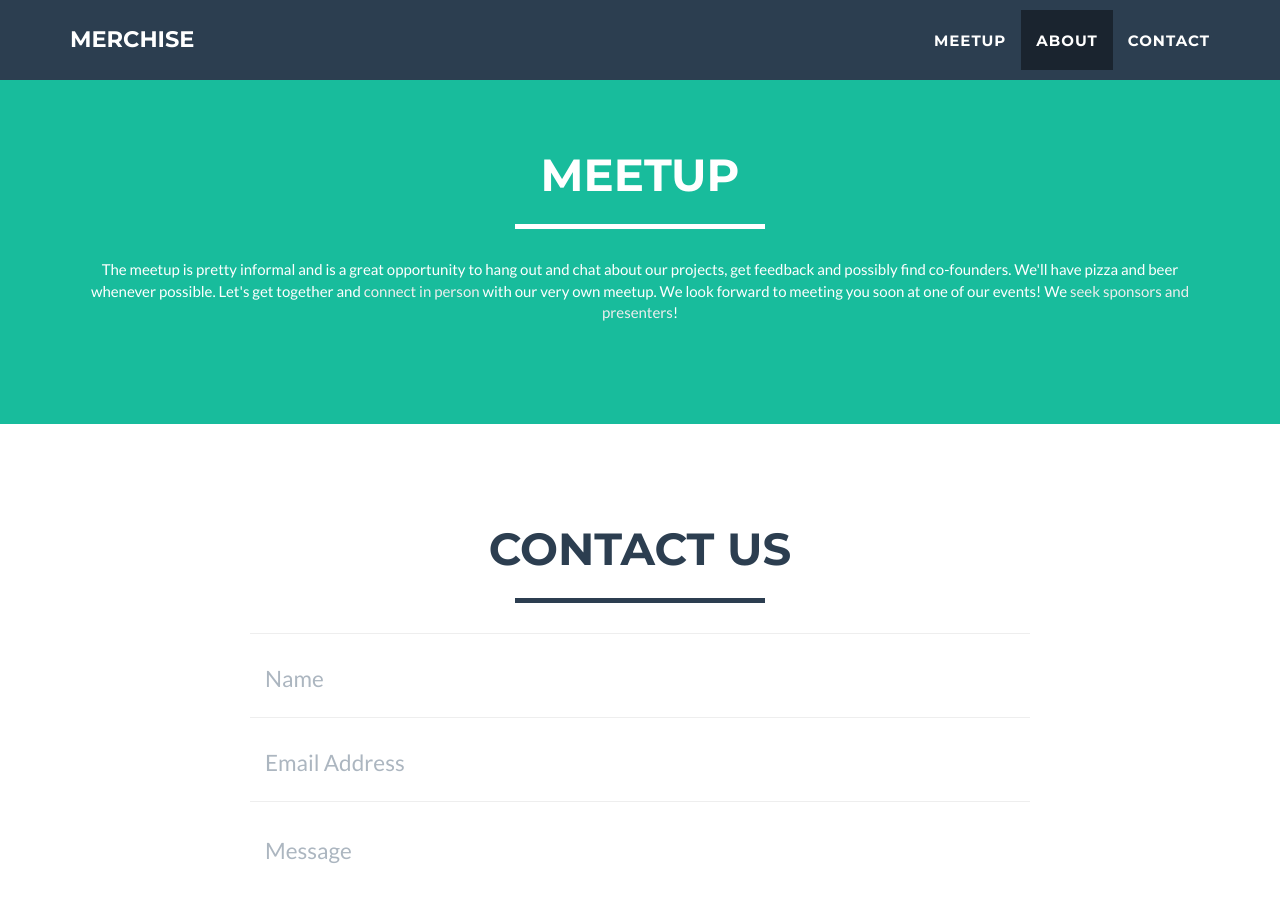
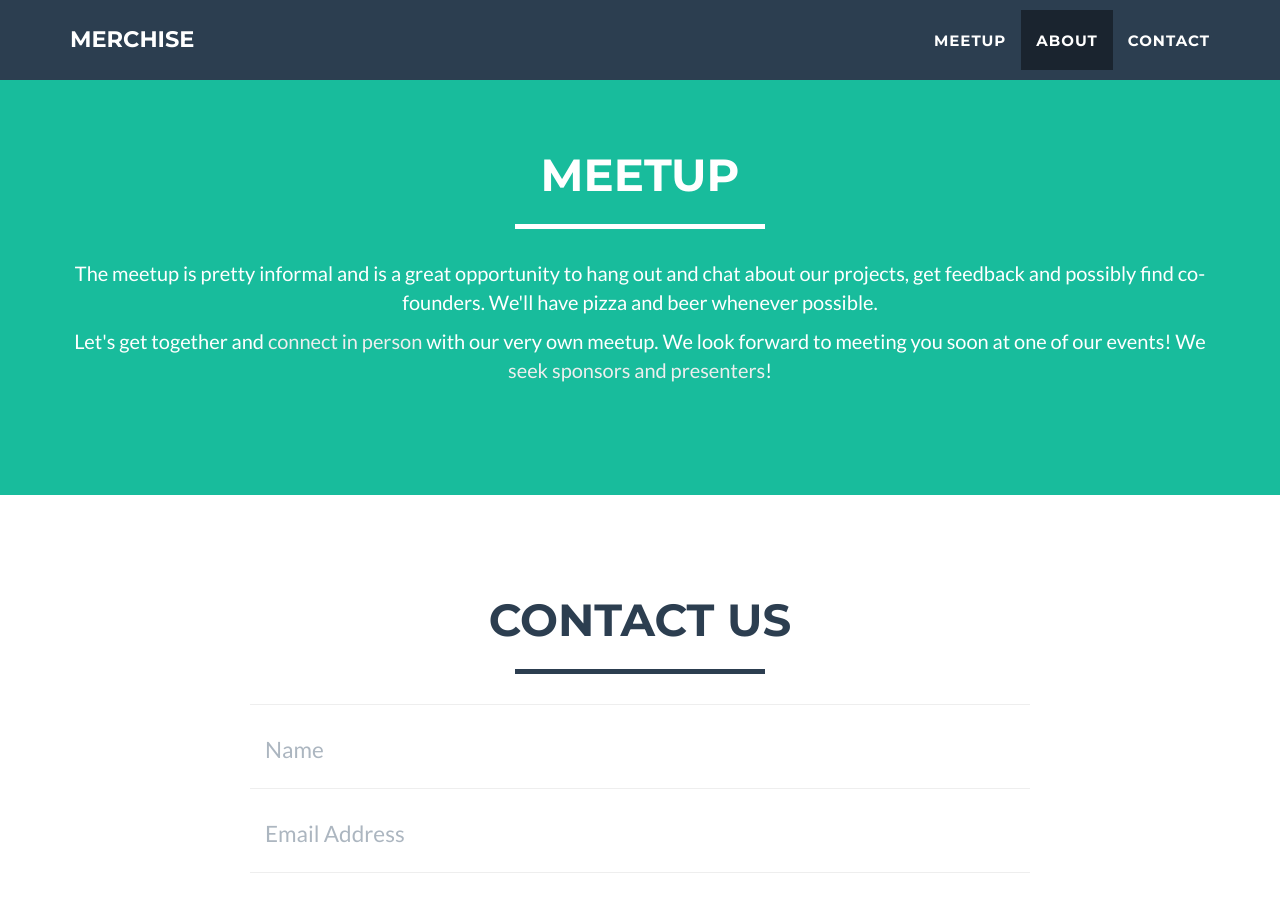
Before and after one commit to merchise-dev/merchise-dev.github.io, a Jekyll site: the page built from index.html, in a window 1280 px wide and 900 px high, scrolled down 1364 px. Built offline with Jekyll 4.4.1, drawn with Linux system fonts in a browser that asks for light colours.

Commit message:
some fixes

```diff
--- a/_includes/header.html
+++ b/_includes/header.html
@@ -1,6 +1,6 @@
     <!-- Header -->
     <header>
-        <div class="container">
+        <div class="container success">
             <div class="row">
                 <div class="col-lg-12">
                     <img class="img-responsive" src="img/logo.svg" alt="Merchise Logo" width="250">
--- a/_includes/meetup.html
+++ b/_includes/meetup.html
@@ -10,13 +10,13 @@
             </div>
             <div class="row">
                 <div class="col-lg-12 text-center">
-The meetup is pretty informal and is a great opportunity to hang out and
+<p>The meetup is pretty informal and is a great opportunity to hang out and
 chat about our projects, get feedback and possibly find co-founders.
-We'll have pizza and beer whenever possible.
+We'll have pizza and beer whenever possible.</p>
 
-Let's get together and <a href="mailto:info@merchise.com">connect in person</a> with our very own
+<p>Let's get together and <a href="mailto:info@merchise.com">connect in person</a> with our very own
 meetup. We look forward to meeting you soon at one of our events!
-We <a href="#contact">seek sponsors and presenters</a>!
+We <a href="#contact">seek sponsors and presenters</a>!</p>
                 </div>
             </div>
         </div>
```
